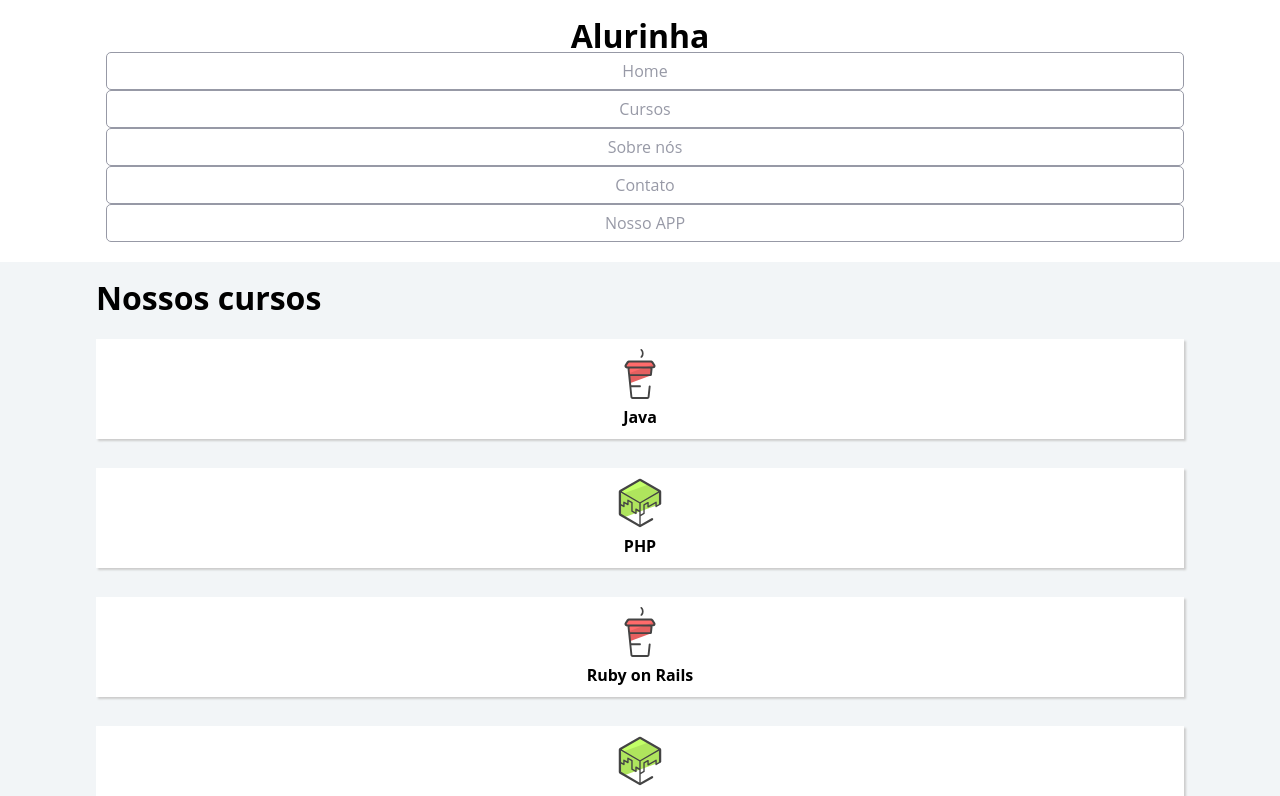
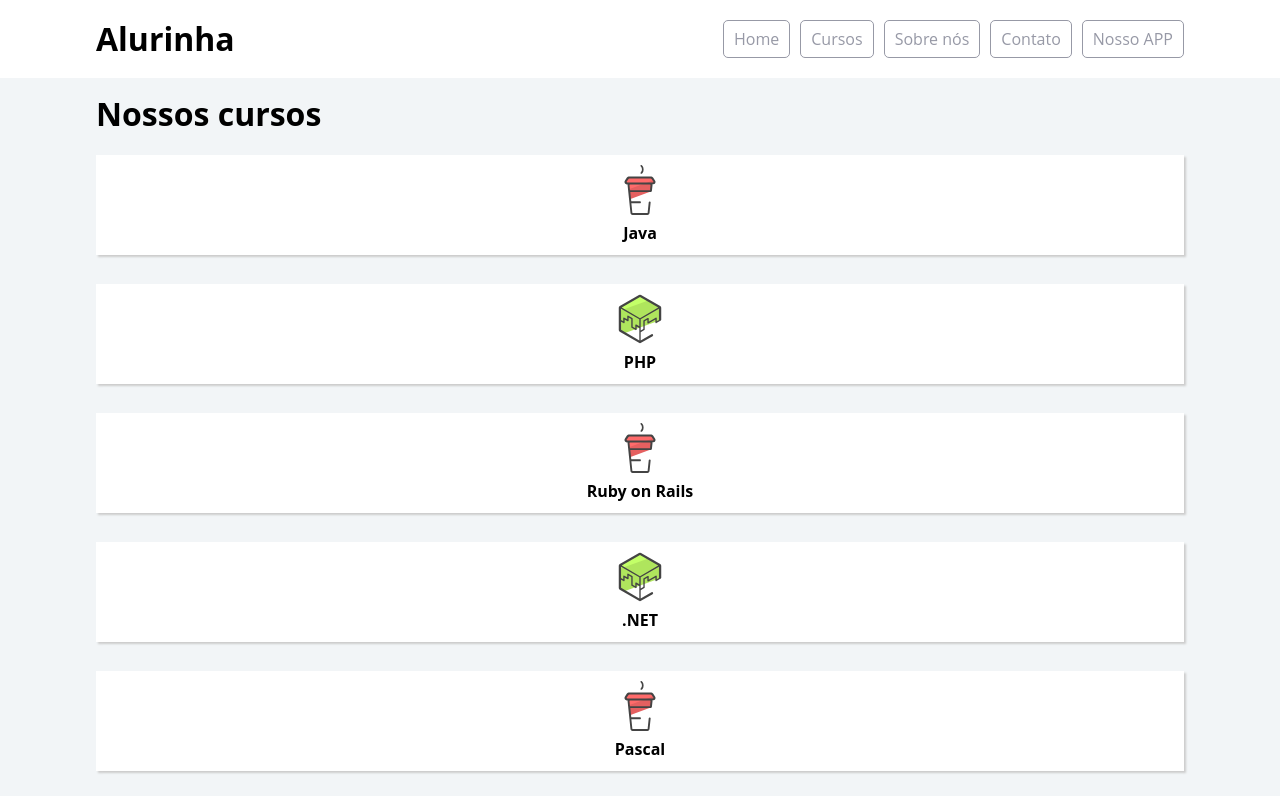
Before and after one commit to romulofrontend/2023-alurinha-css, a plain HTML site: page index.html in a window 1280 px wide. Shown: the top 796 px of the page. Drawn offline with Linux system fonts and the light colour scheme.

Commit message:
tablet header

```diff
--- a/css/flexbox.css
+++ b/css/flexbox.css
@@ -72,3 +72,16 @@
 .rodapePrincipal-contatoForm-fieldset{
   display: flex;
 }
+
+
+@media screen and (min-width: 769px){
+  .cabecalhoPrincipal .container{
+    flex-flow: row nowrap;
+    align-items: center;
+    justify-content: space-between;
+  }
+
+  .cabecalhoPrincipal-nav{
+    flex-flow: row nowrap;
+  }
+}
```
